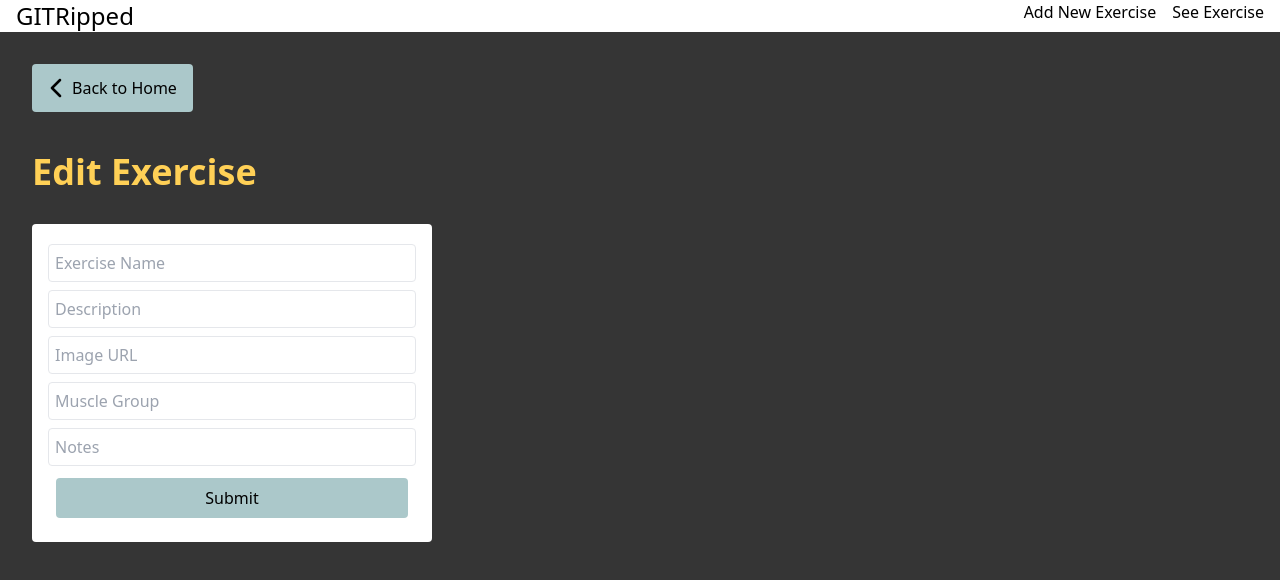
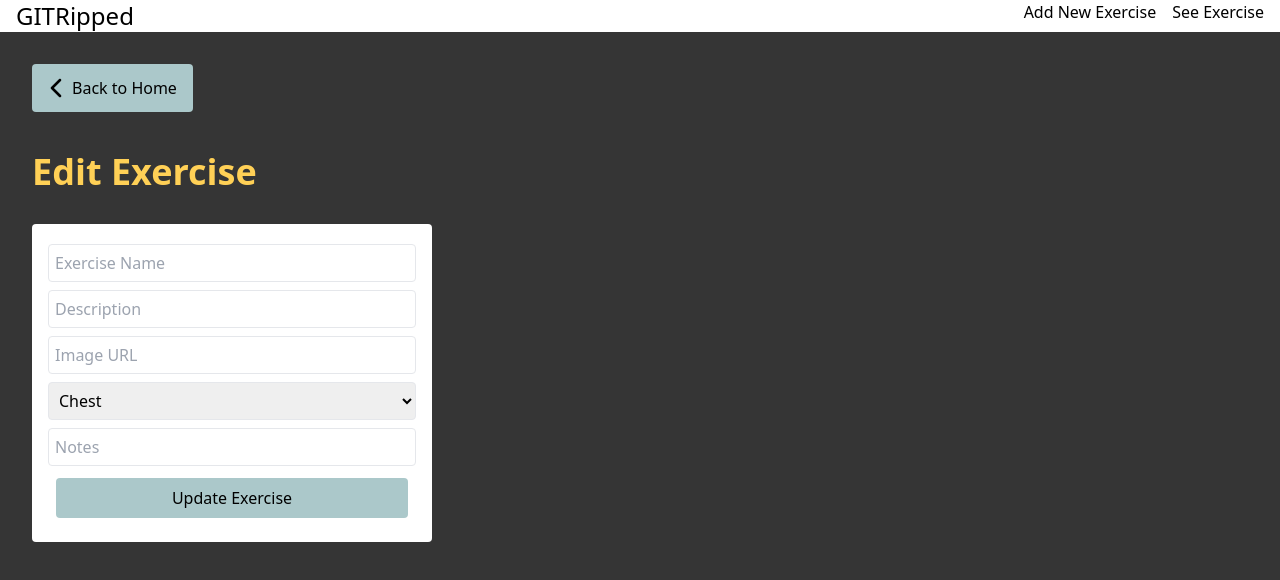
Before and after one commit to pgarbrecht/gitripped-frontend, a React (Create React App) app: page /edit in a window 1280 px wide. Shown: the top 580 px of the page. Built offline with nearby package versions, Linux system fonts and the light colour scheme; no server answers.

Commit message:
update working from front end

```diff
--- a/src/components/EditExerciseForm.js
+++ b/src/components/EditExerciseForm.js
@@ -2,32 +2,60 @@ import React, { Component } from 'react'
 
 
 class EditExerciseForm extends Component {
+    // need to add state to this component
     constructor(props) {
         super(props)
+        this.state = {
+            name: '',
+            description: '',
+            exerciseImage: '',
+            muscles: '',
+            notes: ''
+        }
     }
 
     handleChange = (e) => {
-        console.log(e.target.defaultValue)
-        console.log(e.target.id)
         // need to SAVE the updated changes
         // would we use .setState if this page doesn't have state?
-        // this.exerciseToEdit.setState({
-        //         // account for all inputs
-        //         [e.target.id]: e.target.defaultValue
-        //     })
+        this.setState({
+                // account for all inputs
+                [e.target.id]: e.target.value
+                // e.target.defaultValue
+            })
         }
 
+    handleEditExercise = (e) => {
+        e.preventDefault()
+        fetch(`${process.env.REACT_APP_BACKEND_URL}/${this.props.exerciseToEdit.id}`, {
+            method: 'PUT',
+            body: JSON.stringify({
+                name: this.state.name,
+                description: this.state.description,
+                exerciseImage: this.state.exerciseImage,
+                muscles: this.state.muscles,
+                notes: this.state.notes
+            }),
+            headers: {
+              'Content-Type' : 'application/json'
+            }
+        })
+        .then(res => {
+            if (res.ok) {
+                return res.json()
+            } throw new Error(res)
+        })
+        .then(resJson => {
+            // this.setState({
+            console.log(resJson)
+        })
+        .catch(err => (console.log(err)))
+    }
+
     render () {
-        console.log(this.props, 'line 60 of edit')
-        // let exerciseToEdit=''
-        // console.log(this.state)
-        // const temp = {...this.props.exerciseToEdit};
-        // console.log('this is temp:', temp)
         return (
             <>
 
-
-                <form className='
+                <form onSubmit={this.handleEditExercise} className='
                     flex
                     flex-col
                     w-4/5
@@ -61,14 +89,20 @@ class EditExerciseForm extends Component {
                     placeholder='Image URL'
                     className='border rounded p-1.5 my-1'>
                 </input>
-                <input
+                <select
                     id='muscles'
                     type='text'
-                    defaultValue={this.props.exerciseToEdit.muscles}
                     onChange={this.handleChange}
                     placeholder='Muscle Group'
                     className='border rounded p-1.5 my-1'>
-                </input>
+                        <option value='Abs'>Abs</option>
+                        <option value='Arms'>Arms</option>
+                        <option value='Back'>Back</option>
+                        <option value='Calves'>Calves</option>
+                        <option value='Chest' selected>Chest</option>
+                        <option value='Legs'>Legs</option>
+                        <option value='Shoulders'>Shoulders</option>
+                </select>
                 <input
                     id='notes'
                     type='text'
@@ -81,7 +115,7 @@ class EditExerciseForm extends Component {
                 {/* submit button */}
                 <input
                     type='submit'
-                    defaultValue='Update Exercise'
+                    value='Update Exercise'
                     className='bg-[#ABC8CA] p-2 m-2 rounded cursor-pointer'
                 />
             </form>
```
